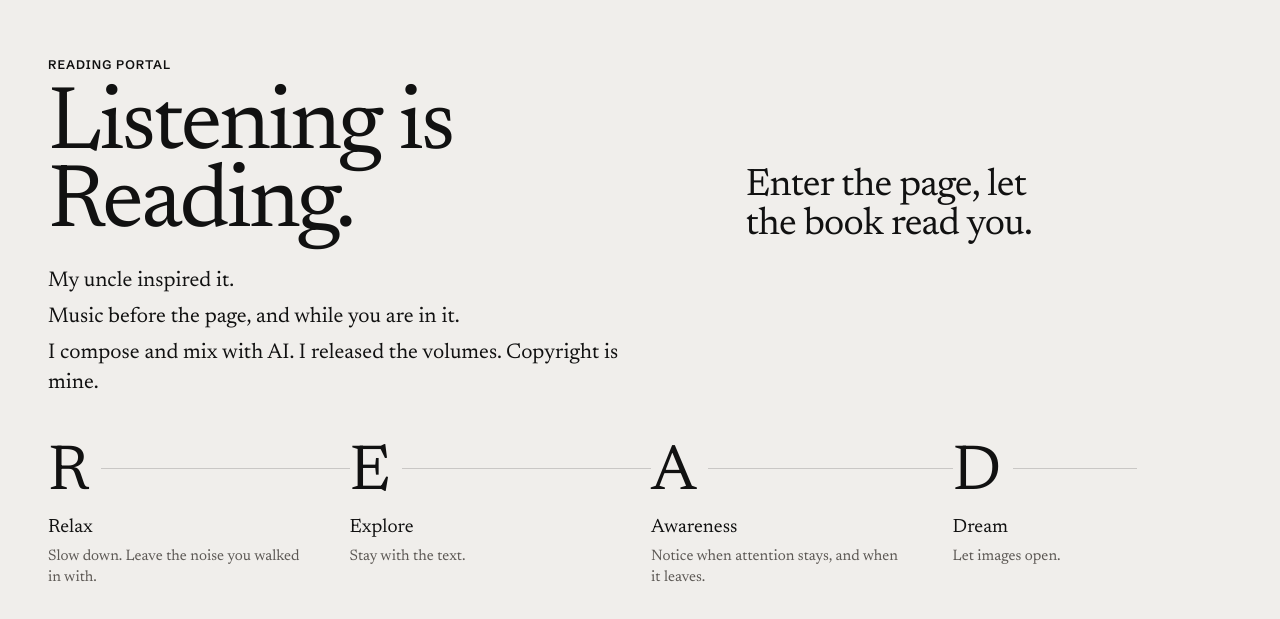
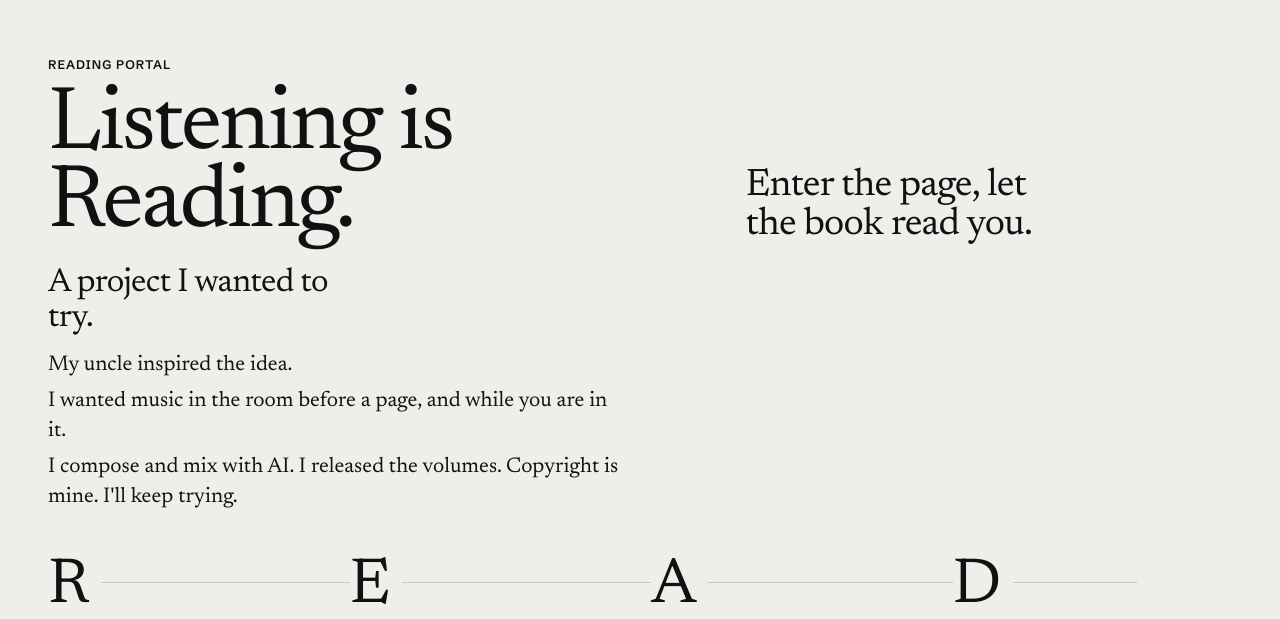
Before and after one commit to junghwoan/ashton, a Next.js app: page / in a window 1280 px wide. Shown: the part 3206-3825 px from the top of the page. Built offline with nearby package versions, Linux system fonts and the light colour scheme; no server answers; a web font is replaced by a local one.

Commit message:
Say Reading Portal is the project he wanted to try.

```diff
--- a/app/globals.css
+++ b/app/globals.css
@@ -1186,6 +1186,14 @@ html[data-theme="dark"] body {
   letter-spacing: -0.02em;
 }
 
+.portal-try {
+  margin: 8px 0 14px;
+  max-width: 16ch;
+  font-size: clamp(1.6rem, 2.6vw, 2.1rem);
+  line-height: 1.05;
+  letter-spacing: -0.02em;
+}
+
 .portal-copy {
   display: grid;
   gap: 6px;
--- a/app/page.tsx
+++ b/app/page.tsx
@@ -82,6 +82,7 @@ export default function Page() {
           <h2>{site.portal.line}</h2>
           <p className="portal-enter">{site.portal.enter}</p>
         </div>
+        <p className="portal-try">{site.portal.attempt}</p>
         <div className="portal-copy">
           {site.portal.origin.map((paragraph) => (
             <p key={paragraph}>{paragraph}</p>
--- a/content/site.ts
+++ b/content/site.ts
@@ -42,10 +42,11 @@ export const site = {
     title: "Reading Portal",
     line: "Listening is Reading.",
     enter: "Enter the page, let the book read you.",
+    attempt: "A project I wanted to try.",
     origin: [
-      "My uncle inspired it.",
-      "Music before the page, and while you are in it.",
-      "I compose and mix with AI. I released the volumes. Copyright is mine.",
+      "My uncle inspired the idea.",
+      "I wanted music in the room before a page, and while you are in it.",
+      "I compose and mix with AI. I released the volumes. Copyright is mine. I'll keep trying.",
     ],
     states: [
       { letter: "R", name: "Relax", note: "Slow down. Leave the noise you walked in with." },
```
